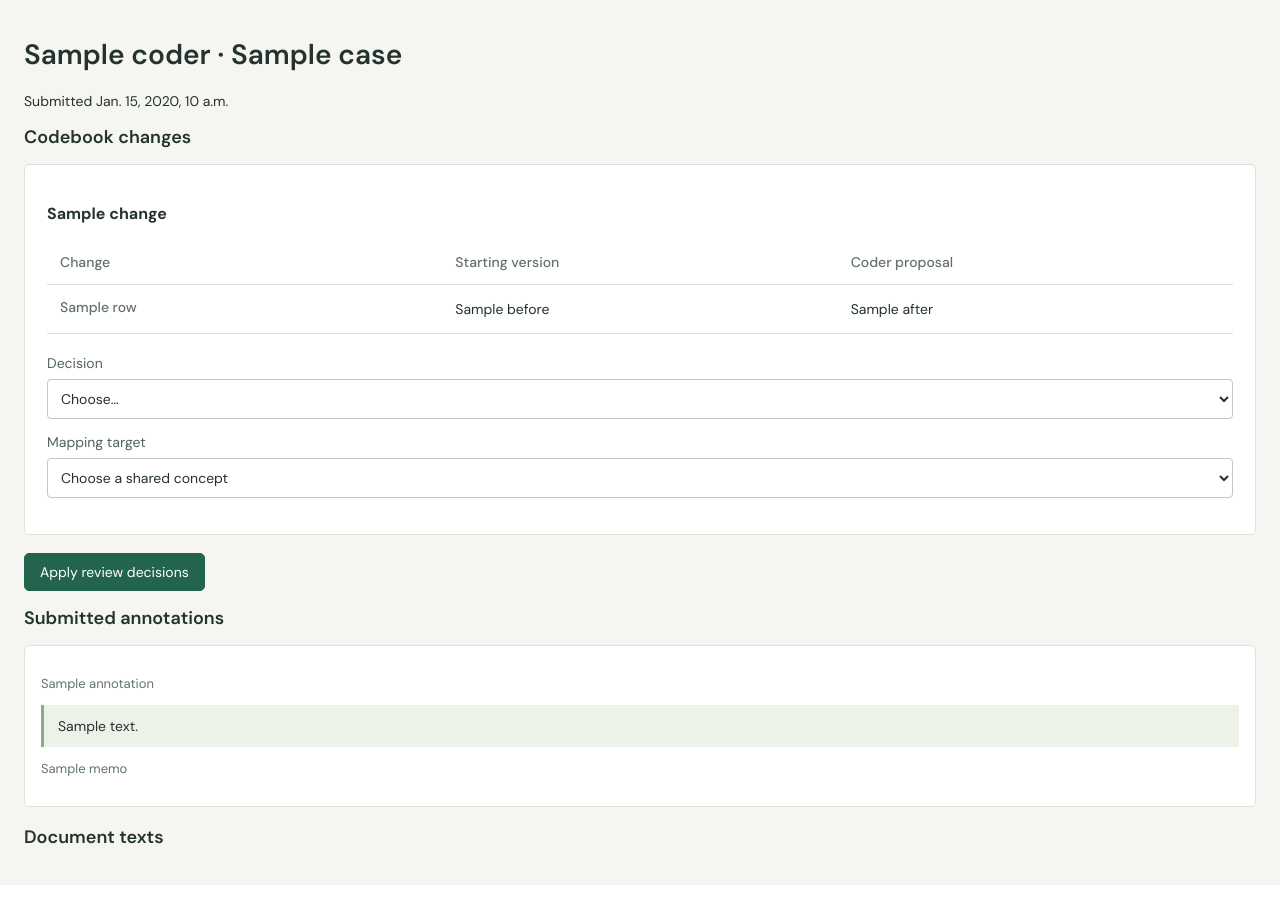
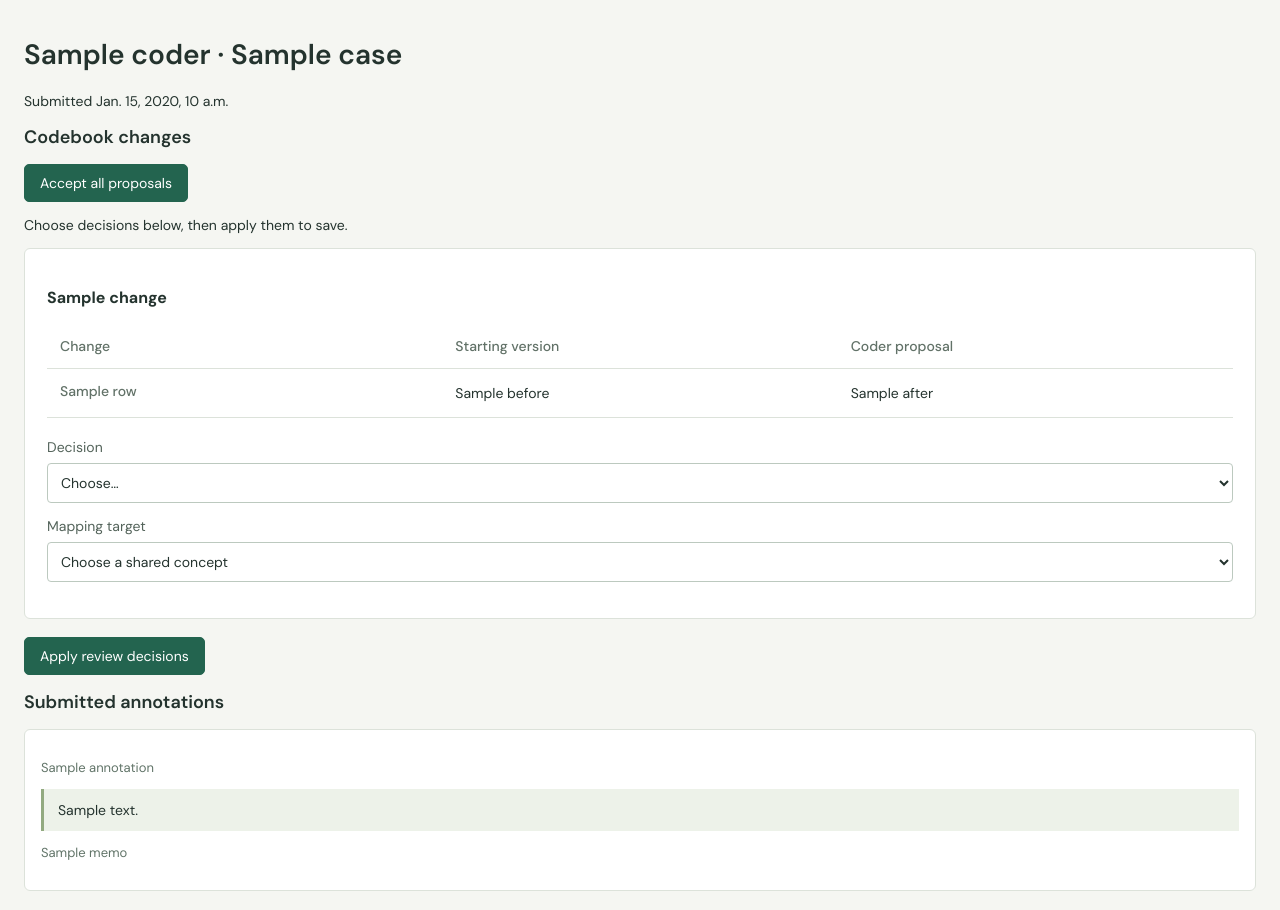
Before and after one commit to nherbaut/coding, a Django app: template corpus/templates/corpus/review.html in a window 1280 px wide. Shown: the part 66-976 px from the top of the page. Before the commit the page ends 951 px from the top, so only its background shows below. Run offline with Django 5.2, Linux system fonts and the light colour scheme; tables that the repository leaves empty hold one stand-in row (values such as "Sample post"); the template is opened without the code that fills it: values that come from a table or form of the project are taken from there, most other values are stand-ins (such as "Sample title", 1, 10 or a date in 2020); data that the repository does not hold is empty.

Commit message:
Add batch acceptance of codebook review proposals

```diff
--- /dev/null
+++ b/corpus/static/corpus/review.js
@@ -0,0 +1,18 @@
+"use strict";
+
+const reviewForm = document.querySelector("#codebook-review");
+const acceptAllButton = document.querySelector("#accept-all-proposals");
+if (reviewForm && acceptAllButton) {
+  acceptAllButton.addEventListener("click", () => {
+    const decisions = reviewForm.querySelectorAll('select[name^="action_"]');
+    for (const decision of decisions) {
+      decision.value = "accept";
+      decision.dispatchEvent(new Event("change", { bubbles: true }));
+    }
+    for (const target of reviewForm.querySelectorAll('select[name^="target_"]')) {
+      target.value = "";
+    }
+    document.querySelector("#review-batch-status").textContent =
+      `All ${decisions.length} proposals selected for acceptance. You can adjust individual decisions before clicking Apply review decisions.`;
+  });
+}
--- a/corpus/templates/corpus/review.html
+++ b/corpus/templates/corpus/review.html
@@ -1,4 +1,4 @@
-{% extends 'corpus/base.html' %}{% block navigation %}<a href="/">Dashboard</a
+{% extends 'corpus/base.html' %}{% load static %}{% block navigation %}<a href="/">Dashboard</a
 ><a href="{% url 'results' submission.pk %}">Export JSON</a
 ><a href="{% url 'results' submission.pk %}?format=csv">Export CSV</a>{% endblock %}{% block content %}
 <main class="dashboard">
@@ -10,7 +10,11 @@
   </div>
   {% else %}
   <h2>Codebook changes</h2>
-  <form method="post">
+  <form method="post" id="codebook-review">
+    {% if changes %}<div class="review-batch-actions">
+      <button type="button" id="accept-all-proposals">Accept all proposals</button>
+      <p id="review-batch-status" role="status">Choose decisions below, then apply them to save.</p>
+    </div>{% endif %}
     {% csrf_token %}<input
       type="hidden"
       name="revision"
@@ -71,4 +75,5 @@
   </details>
   {% endfor %}
 </main>
+<script src="{% static 'corpus/review.js' %}" defer></script>
 {% endblock %}
```
Also changed, not shown: corpus/browser_tests.py (+16 -1 lines).
